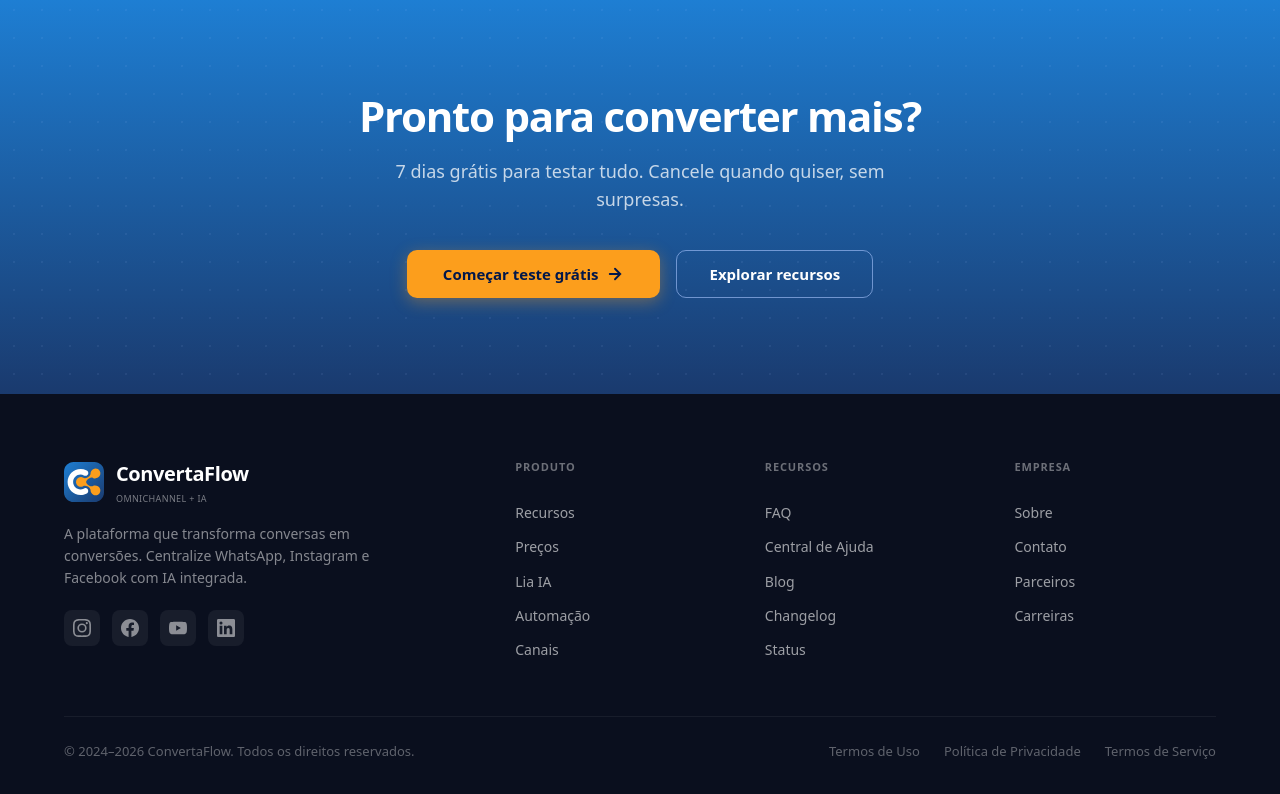
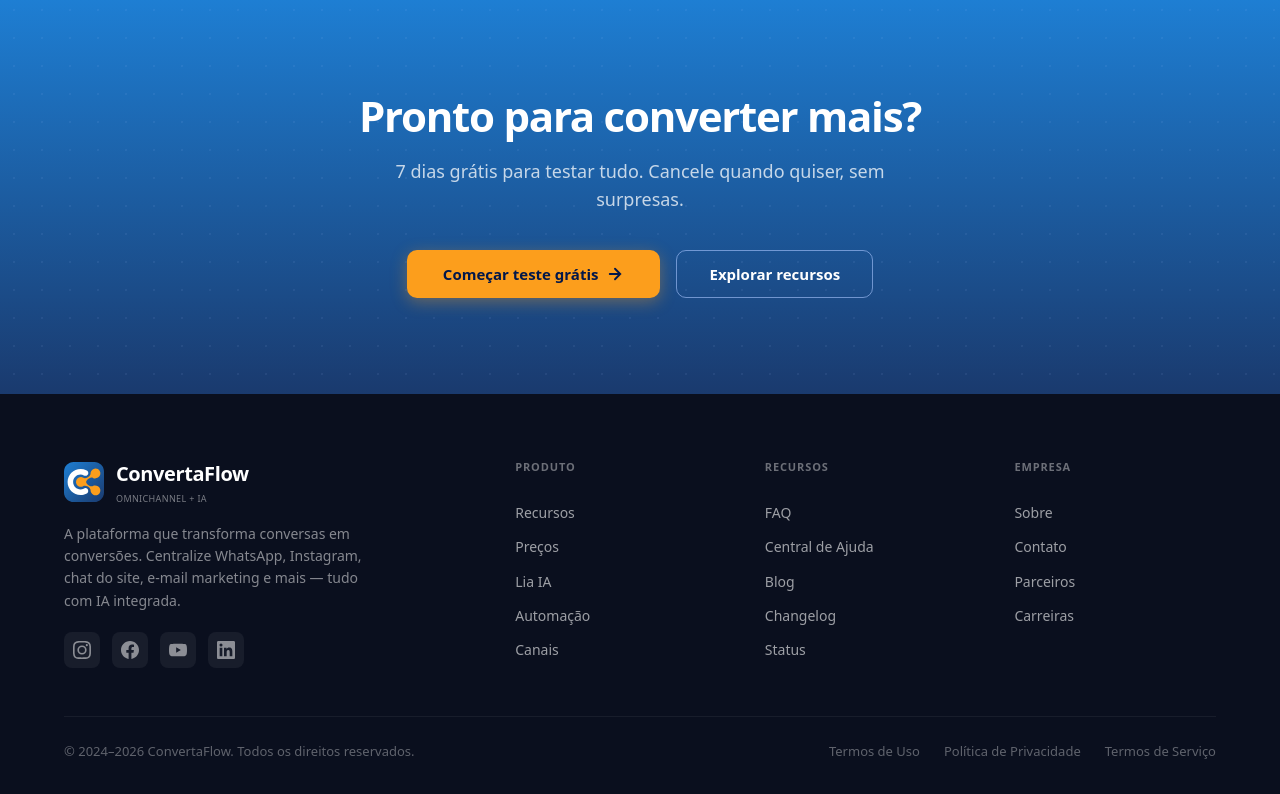
Before and after one commit to cristianosbernardes/lp-principal-converta-flow, a website: page index.html in a window 1280 px wide. Shown: the part 7462-8256 px from the top of the page. Drawn offline with Linux system fonts and the light colour scheme; a web font is replaced by a local one.

Commit message:
fix: atualiza descrição do rodapé com canais atuais da plataforma
Inclui chat do site e e-mail marketing além de WhatsApp e Instagram.

Co-Authored-By: Claude Opus 4.6 (1M context) <noreply@anthropic.com>

```diff
--- a/index.html
+++ b/index.html
@@ -2784,7 +2784,7 @@
               <div class="footer-brand-sub">Omnichannel + IA</div>
             </div>
           </div>
-          <p class="footer-brand-desc">A plataforma que transforma conversas em conversões. Centralize WhatsApp, Instagram e Facebook com IA integrada.</p>
+          <p class="footer-brand-desc">A plataforma que transforma conversas em conversões. Centralize WhatsApp, Instagram, chat do site, e-mail marketing e mais — tudo com IA integrada.</p>
           <div class="footer-social">
             <a href="https://www.instagram.com/convertaflow/" target="_blank" rel="noopener noreferrer" aria-label="Instagram">
               <svg viewBox="0 0 24 24"><path d="M12 2.163c3.204 0 3.584.012 4.85.07 3.252.148 4.771 1.691 4.919 4.919.058 1.265.069 1.645.069 4.849 0 3.205-.012 3.584-.069 4.849-.149 3.225-1.664 4.771-4.919 4.919-1.266.058-1.644.07-4.85.07-3.204 0-3.584-.012-4.849-.07-3.26-.149-4.771-1.699-4.919-4.92-.058-1.265-.07-1.644-.07-4.849 0-3.204.013-3.583.07-4.849.149-3.227 1.664-4.771 4.919-4.919 1.266-.057 1.645-.069 4.849-.069zM12 0C8.741 0 8.333.014 7.053.072 2.695.272.273 2.69.073 7.052.014 8.333 0 8.741 0 12c0 3.259.014 3.668.072 4.948.2 4.358 2.618 6.78 6.98 6.98C8.333 23.986 8.741 24 12 24c3.259 0 3.668-.014 4.948-.072 4.354-.2 6.782-2.618 6.979-6.98.059-1.28.073-1.689.073-4.948 0-3.259-.014-3.667-.072-4.947-.196-4.354-2.617-6.78-6.979-6.98C15.668.014 15.259 0 12 0zm0 5.838a6.162 6.162 0 100 12.324 6.162 6.162 0 000-12.324zM12 16a4 4 0 110-8 4 4 0 010 8zm6.406-11.845a1.44 1.44 0 100 2.881 1.44 1.44 0 000-2.881z"/></svg>
```
